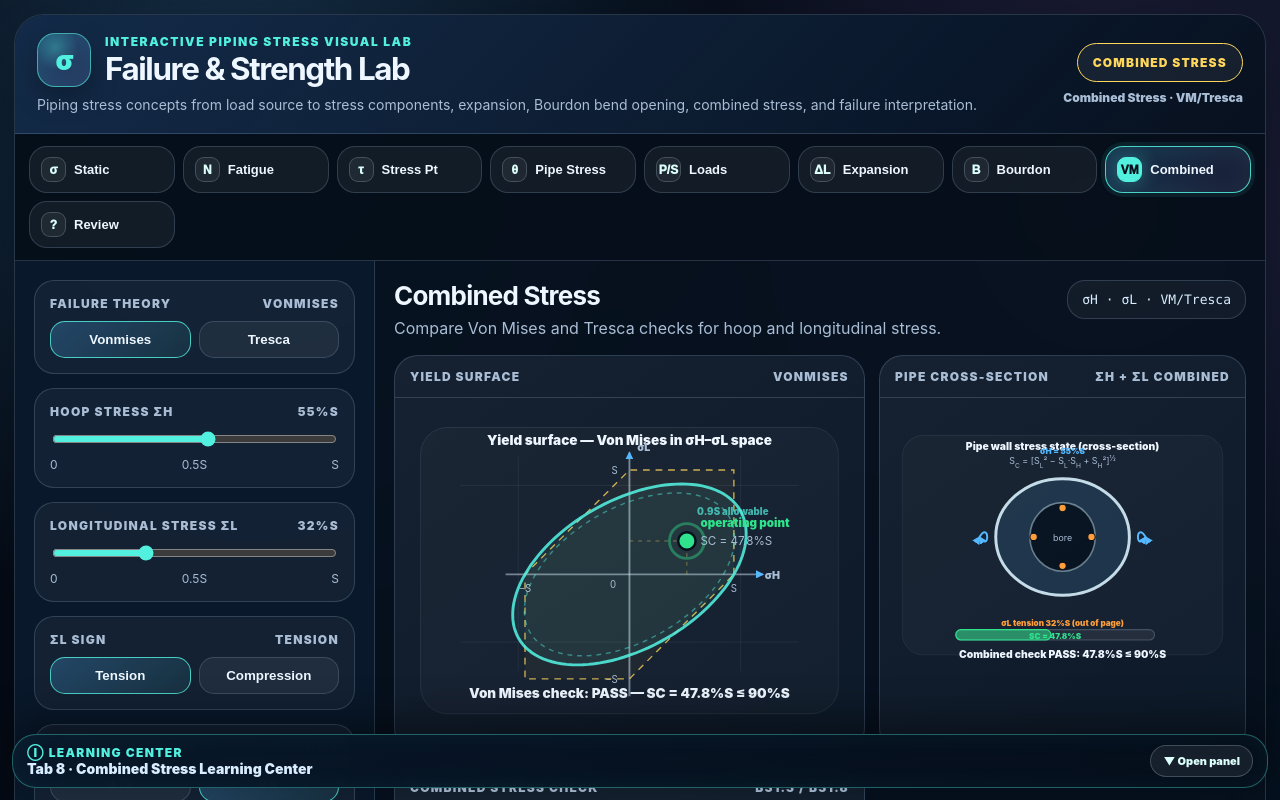
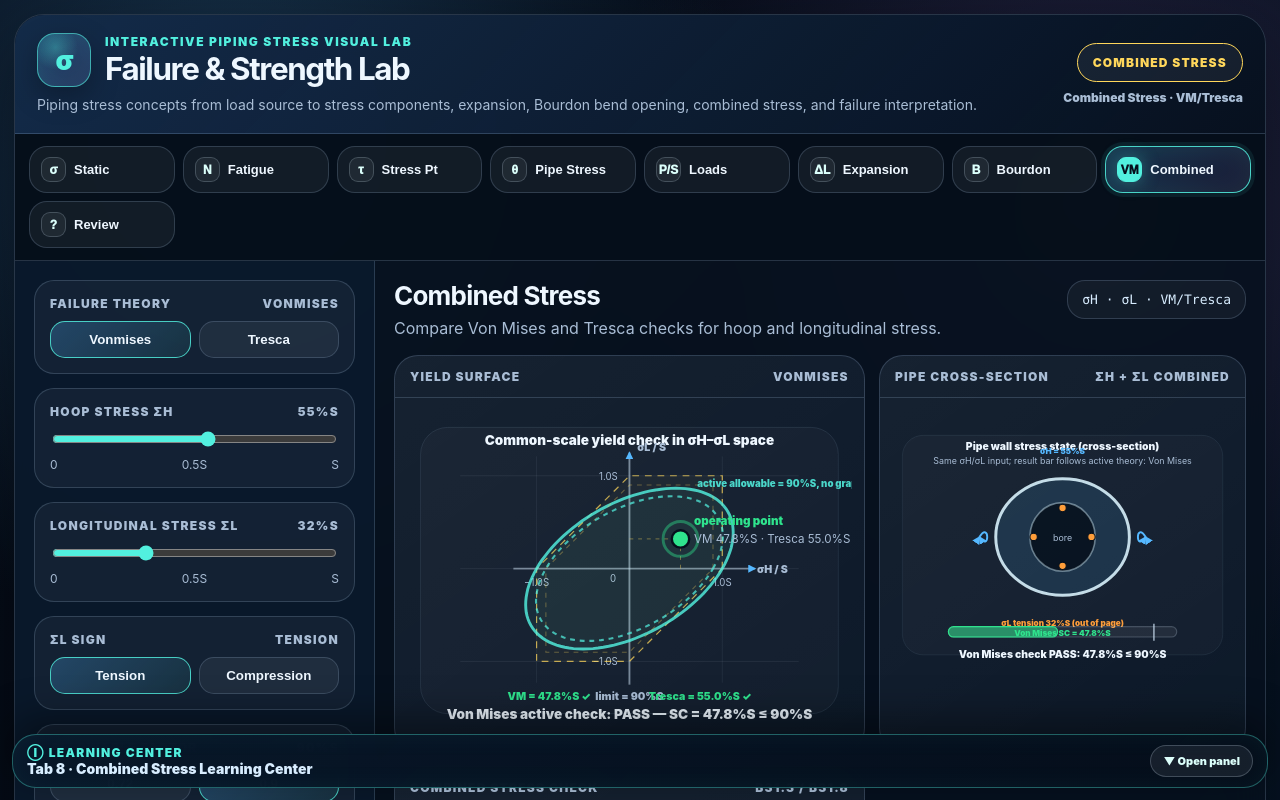
Before and after one commit to reallaksh19/PipingStressIllustration, a React (Vite) app in the folder failure-strength-lab-v3/: page / in a window 1280 px wide. Both pictures are taken after a click on the button "Combined Stress · VM/Tresca". Shown: the top 800 px of the page. Built offline with nearby package versions, Linux system fonts and the light colour scheme.

Commit message:
Fix combined stress VM Tresca scale comparison

```diff
--- a/failure-strength-lab-v3/src/components/CombinedStressTab.tsx
+++ b/failure-strength-lab-v3/src/components/CombinedStressTab.tsx
@@ -3,77 +3,110 @@ import { SvgDefs } from './SvgDefs';
 
 export type CombinedStressState = {
   sH: number;   // 0-100 hoop stress % of SMYS
-  sL: number;   // 0-100 longitudinal stress % of SMYS (can be + or -)
+  sL: number;   // 0-100 longitudinal stress % of SMYS, sign handled separately
   sLSign: 'tension' | 'compression';
   theory: 'vonmises' | 'tresca';
-  allowableFactor: number; // 0.72 | 0.90 — B31.3 vs B31.8 style
+  allowableFactor: number; // 0.72 | 0.90 style teaching limit
 };
 
-function clamp(n: number, lo = 0, hi = 1) { return Math.max(lo, Math.min(hi, n)); }
+type CombinedMetrics = {
+  sH: number;
+  sL: number;
+  vonMisesVal: number;
+  trescaVal: number;
+  activeVal: number;
+  activeName: 'Von Mises' | 'Tresca';
+  activePass: boolean;
+  vmPass: boolean;
+  trPass: boolean;
+};
+
+function clamp(n: number, lo = 0, hi = 1) {
+  return Math.max(lo, Math.min(hi, n));
+}
+
+function pct(n: number) {
+  return (n * 100).toFixed(1);
+}
+
+function combinedMetrics(state: CombinedStressState): CombinedMetrics {
+  const sH = state.sH / 100;
+  const sLRaw = state.sL / 100;
+  const sL = state.sLSign === 'compression' ? -sLRaw : sLRaw;
+  const vonMisesVal = Math.sqrt(Math.max(0, sH * sH - sH * sL + sL * sL));
+  const trescaVal = Math.max(Math.abs(sH - sL), Math.abs(sH), Math.abs(sL));
+  const activeVal = state.theory === 'vonmises' ? vonMisesVal : trescaVal;
+  const activeName = state.theory === 'vonmises' ? 'Von Mises' : 'Tresca';
+
+  return {
+    sH,
+    sL,
+    vonMisesVal,
+    trescaVal,
+    activeVal,
+    activeName,
+    activePass: activeVal <= state.allowableFactor,
+    vmPass: vonMisesVal <= state.allowableFactor,
+    trPass: trescaVal <= state.allowableFactor,
+  };
+}
+
+function vonMisesPoints(cx: number, cy: number, scale: number, factor = 1) {
+  return Array.from({ length: 121 }, (_, i) => {
+    const t = (i / 120) * 2 * Math.PI;
+    // σH² − σH·σL + σL² = 1, plotted on the same σH/σL axes as Tresca.
+    const px = (Math.cos(t) + 0.5 * Math.sin(t)) * factor;
+    const py = ((Math.sqrt(3) / 2) * Math.sin(t)) * factor;
+    return `${(cx + px * scale).toFixed(1)},${(cy - py * scale).toFixed(1)}`;
+  }).join(' ');
+}
+
+function trescaPoints(cx: number, cy: number, scale: number, factor = 1) {
+  const verts: [number, number][] = [
+    [1, 0], [1, 1], [0, 1], [-1, 0], [-1, -1], [0, -1],
+  ];
+  return verts
+    .map(([x, y]) => `${(cx + x * factor * scale).toFixed(1)},${(cy - y * factor * scale).toFixed(1)}`)
+    .join(' ');
+}
+
+function ratioColor(value: number, allowable: number) {
+  return value > allowable ? COLORS.red : value > allowable * 0.85 ? COLORS.orange : COLORS.green;
+}
 
 // ── Yield surface SVG ────────────────────────────────────────────────────────
 
 export function CombinedStressYieldSvg({ state }: { state: CombinedStressState }) {
-  const cx = 230, cy = 170, scale = 108; // scale: 1 unit (SMYS) = 108px
-  const sH = state.sH / 100;
-  const sLRaw = state.sL / 100;
-  const sL = state.sLSign === 'compression' ? -sLRaw : sLRaw;
+  const cx = 230;
+  const cy = 164;
+  const scale = 96; // one fixed scale: 1.0S = 96px for both VM and Tresca
   const AF = state.allowableFactor;
-
-  // Von Mises ellipse: σ1² - σ1σ2 + σ2² = 1
-  // We parametrise: x = cosθ + 0.5·sinθ, y = (√3/2)·sinθ  (rotated)
-  const vMPoints = Array.from({ length: 121 }, (_, i) => {
-    const t = (i / 120) * 2 * Math.PI;
-    const px = Math.cos(t) + 0.5 * Math.sin(t);
-    const py = (Math.sqrt(3) / 2) * Math.sin(t);
-    return `${(cx + px * scale).toFixed(1)},${(cy - py * scale).toFixed(1)}`;
-  }).join(' ');
-
-  // Tresca hexagon vertices (σ1-σ2 space at σ3=0)
-  const tVerts: [number, number][] = [
-    [1, 0], [1, 1], [0, 1], [-1, 0], [-1, -1], [0, -1],
-  ];
-  const trPoints = tVerts.map(([x, y]) =>
-    `${(cx + x * scale).toFixed(1)},${(cy - y * scale).toFixed(1)}`
-  ).join(' ');
-
-  // Current operating dot
-  const dotX = cx + sH * scale;
-  const dotY = cy - sL * scale;
-
-  // Combined stress checks
-  const vonMisesVal = Math.sqrt(sH * sH - sH * sL + sL * sL);
-  const tresca1 = Math.abs(sH - sL);
-  const tresca2 = Math.abs(sH);
-  const tresca3 = Math.abs(sL);
-  const trescaVal = Math.max(tresca1, tresca2, tresca3);
-  const checkVal = state.theory === 'vonmises' ? vonMisesVal : trescaVal;
-  const pass = checkVal <= AF;
-  const dotColor = pass ? COLORS.green : COLORS.red;
-
-  // B31.8 combined stress (Von Mises form): SC = [SL²-SL·SH+SH²]^0.5
-  const scPct = vonMisesVal * 100;
+  const m = combinedMetrics(state);
+  const dotX = cx + m.sH * scale;
+  const dotY = cy - m.sL * scale;
+  const activeColor = state.theory === 'vonmises' ? COLORS.cyan : COLORS.yellow;
+  const inactiveColor = state.theory === 'vonmises' ? COLORS.yellow : COLORS.cyan;
+  const dotColor = ratioColor(m.activeVal, AF);
 
   return (
-    <svg viewBox="0 0 460 340" role="img" aria-label="Yield surface — Von Mises ellipse and Tresca hexagon">
+    <svg viewBox="0 0 460 340" role="img" aria-label="Yield surface comparison — Von Mises ellipse and Tresca hexagon on common scale">
       <SvgDefs />
       <rect x="14" y="18" width="432" height="296" rx="28" fill="rgba(255,255,255,.023)" stroke="rgba(190,220,255,.10)" />
-      <path d="M55 78H405 M55 240H405 M115 48V270 M230 48V270 M345 48V270" stroke="rgba(216,237,255,.07)" />
+      <path d="M55 68H405 M55 164H405 M55 260H405 M134 48V282 M230 48V282 M326 48V282" stroke="rgba(216,237,255,.07)" />
 
       <text x="230" y="36" textAnchor="middle" className="label" fill={COLORS.cyan}>
-        Yield surface — {state.theory === 'vonmises' ? 'Von Mises' : 'Tresca'} in σH–σL space
+        Common-scale yield check in σH–σL space
       </text>
 
-      {/* axes */}
-      <path d={`M${cx - scale - 20} ${cy} H${cx + scale + 30}`}
+      {/* axes: both checks use these same S-based axes */}
+      <path d={`M${cx - scale - 24} ${cy} H${cx + scale + 34}`}
         stroke="rgba(216,237,255,.48)" strokeWidth="2" fill="none" markerEnd="url(#arrow)" />
-      <path d={`M${cx} ${cy + scale + 18} V${cy - scale - 18}`}
+      <path d={`M${cx} ${cy + scale + 24} V${cy - scale - 24}`}
         stroke="rgba(216,237,255,.48)" strokeWidth="2" fill="none" markerEnd="url(#arrow)" />
-      <text x={cx + scale + 32} y={cy + 5} fill="#a9bdd5" fontSize="11" fontWeight="900">σH</text>
-      <text x={cx + 8} y={cy - scale - 20} fill="#a9bdd5" fontSize="11" fontWeight="900">σL</text>
+      <text x={cx + scale + 36} y={cy + 5} fill="#a9bdd5" fontSize="11" fontWeight="900">σH / S</text>
+      <text x={cx + 8} y={cy - scale - 26} fill="#a9bdd5" fontSize="11" fontWeight="900">σL / S</text>
       <text x={cx - 20} y={cy + 14} fill="#a9bdd5" fontSize="10">0</text>
-      {/* SMYS tick labels */}
-      {([[-1,'−S'],[1,'S']] as const).map(([v, lbl]) => {
+      {([[-1, '−1.0S'], [1, '1.0S']] as const).map(([v, lbl]) => {
         const n = Number(v);
         return <g key={lbl as string}>
           <text x={cx + n * scale} y={cy + 18} textAnchor="middle" fill="#a9bdd5" fontSize="10">{lbl as string}</text>
@@ -81,69 +114,68 @@ export function CombinedStressYieldSvg({ state }: { state: CombinedStressState }
         </g>;
       })}
 
-      {/* Tresca hexagon */}
-      <polygon points={trPoints}
-        fill="rgba(255,215,91,.06)" stroke={COLORS.yellow}
-        strokeWidth={state.theory === 'tresca' ? 3 : 1.4}
-        strokeDasharray={state.theory === 'tresca' ? '' : '7 6'} opacity=".78" />
+      {/* Full-strength reference surfaces. These never rescale when the theory toggles. */}
+      <polygon points={trescaPoints(cx, cy, scale, 1)}
+        fill="rgba(255,215,91,.045)" stroke={COLORS.yellow}
+        strokeWidth={state.theory === 'tresca' ? 3 : 1.25}
+        strokeDasharray={state.theory === 'tresca' ? '' : '7 6'} opacity=".74" />
+      <polyline points={vonMisesPoints(cx, cy, scale, 1)}
+        fill="rgba(82,240,223,.055)" stroke={COLORS.cyan}
+        strokeWidth={state.theory === 'vonmises' ? 3 : 1.25}
+        strokeDasharray={state.theory === 'vonmises' ? '' : '7 6'} opacity=".82" />
 
-      {/* Von Mises ellipse */}
-      <polyline points={vMPoints}
-        fill="rgba(82,240,223,.07)" stroke={COLORS.cyan}
-        strokeWidth={state.theory === 'vonmises' ? 3 : 1.4}
-        strokeDasharray={state.theory === 'vonmises' ? '' : '7 6'} opacity=".88" />
-
-      {/* allowable surface (scaled) */}
-      <polyline
-        points={Array.from({ length: 121 }, (_, i) => {
-          const t = (i / 120) * 2 * Math.PI;
-          const px = (Math.cos(t) + 0.5 * Math.sin(t)) * AF;
-          const py = (Math.sqrt(3) / 2) * Math.sin(t) * AF;
-          return `${(cx + px * scale).toFixed(1)},${(cy - py * scale).toFixed(1)}`;
-        }).join(' ')}
-        fill="none" stroke={COLORS.cyan}
-        strokeWidth="1.5" strokeDasharray="5 5" opacity=".45" />
-      <text x={cx + AF * scale * 0.72} y={cy - AF * scale * 0.55 - 8}
-        fill={COLORS.cyan} fontSize="10" fontWeight="900" opacity=".7">
-        {AF}S allowable
+      {/* Allowable envelopes: same AF factor, same axes, different geometry. */}
+      <polygon points={trescaPoints(cx, cy, scale, AF)}
+        fill="none" stroke={state.theory === 'tresca' ? COLORS.yellow : inactiveColor}
+        strokeWidth={state.theory === 'tresca' ? 2.2 : 1.1}
+        strokeDasharray="5 5" opacity={state.theory === 'tresca' ? .72 : .32} />
+      <polyline points={vonMisesPoints(cx, cy, scale, AF)}
+        fill="none" stroke={state.theory === 'vonmises' ? COLORS.cyan : inactiveColor}
+        strokeWidth={state.theory === 'vonmises' ? 2.2 : 1.1}
+        strokeDasharray="5 5" opacity={state.theory === 'vonmises' ? .72 : .32} />
+      <text x={300} y={80} fill={activeColor} fontSize="10" fontWeight="900" opacity=".88">
+        active allowable = {(AF * 100).toFixed(0)}%S, no graph rescale
       </text>
 
-      {/* crosshairs */}
+      {/* crosshairs and operating point */}
       <path d={`M${dotX} ${cy} V${dotY}`} stroke="rgba(255,215,91,.42)" strokeDasharray="4 5" />
       <path d={`M${cx} ${dotY} H${dotX}`} stroke="rgba(255,215,91,.42)" strokeDasharray="4 5" />
-
-      {/* operating point */}
       <circle cx={dotX} cy={dotY} r="9" fill={dotColor} stroke="#06101d" strokeWidth="2.5" />
       <circle cx={dotX} cy={dotY} r="18" fill="none" stroke={dotColor} strokeOpacity=".42" strokeWidth="3" />
-      <text x={Math.min(dotX + 14, 390)} y={Math.max(dotY - 14, 34)} fill={dotColor} fontSize="12" fontWeight="900">
+      <text x={Math.min(dotX + 14, 390)} y={Math.max(dotY - 14, 38)} fill={dotColor} fontSize="12" fontWeight="900">
         operating point
       </text>
-      <text x={Math.min(dotX + 14, 390)} y={Math.max(dotY + 4, 50)} className="muted">
-        SC = {scPct.toFixed(1)}%S
+      <text x={Math.min(dotX + 14, 390)} y={Math.max(dotY + 4, 54)} className="muted">
+        VM {pct(m.vonMisesVal)}%S · Tresca {pct(m.trescaVal)}%S
       </text>
 
-      <text x="230" y="298" textAnchor="middle" className="caseLabel"
-        fill={pass ? COLORS.green : COLORS.red}>
-        {pass
-          ? `${state.theory === 'vonmises' ? 'Von Mises' : 'Tresca'} check: PASS — SC = ${scPct.toFixed(1)}%S ≤ ${(AF*100).toFixed(0)}%S`
-          : `${state.theory === 'vonmises' ? 'Von Mises' : 'Tresca'} check: FAIL — SC = ${scPct.toFixed(1)}%S > ${(AF*100).toFixed(0)}%S`
-        }
+      <text x="104" y="300" textAnchor="start" fill={m.vmPass ? COLORS.green : COLORS.red} fontSize="11" fontWeight="900">
+        VM = {pct(m.vonMisesVal)}%S {m.vmPass ? '✓' : '✗'}
+      </text>
+      <text x="230" y="300" textAnchor="middle" fill="#a9bdd5" fontSize="11" fontWeight="900">
+        limit = {(AF * 100).toFixed(0)}%S
+      </text>
+      <text x="356" y="300" textAnchor="end" fill={m.trPass ? COLORS.green : COLORS.red} fontSize="11" fontWeight="900">
+        Tresca = {pct(m.trescaVal)}%S {m.trPass ? '✓' : '✗'}
+      </text>
+      <text x="230" y="320" textAnchor="middle" className="caseLabel" fill={m.activePass ? COLORS.green : COLORS.red}>
+        {m.activeName} active check: {m.activePass ? 'PASS' : 'FAIL'} — SC = {pct(m.activeVal)}%S {m.activePass ? '≤' : '>'} {(AF * 100).toFixed(0)}%S
       </text>
     </svg>
   );
 }
 
-// ─── Mohr-circle-style stress element (pipe cross-section view) ──────────────
+// ─── Pipe cross-section view ─────────────────────────────────────────────────
 
 export function CombinedStressPipeSection({ state }: { state: CombinedStressState }) {
-  const sH = state.sH / 100;
-  const sLraw = state.sL / 100;
-  const sL = state.sLSign === 'compression' ? -sLraw : sLraw;
-  const sc  = Math.sqrt(sH * sH - sH * sL + sL * sL);
-  const scColor = sc > state.allowableFactor ? COLORS.red : sc > state.allowableFactor * 0.85 ? COLORS.orange : COLORS.green;
-  const cx = 230, cy = 155, ro = 78, ri = 48;
-  const hoopExpand = sH * 22;
-  const ovalise    = Math.abs(sL) * 14;
+  const m = combinedMetrics(state);
+  const scColor = ratioColor(m.activeVal, state.allowableFactor);
+  const cx = 230;
+  const cy = 155;
+  const ro = 78;
+  const ri = 48;
+  const hoopExpand = Math.abs(m.sH) * 22;
+  const ovalise = Math.abs(m.sL) * 14;
 
   return (
     <svg viewBox="0 0 460 340" role="img" aria-label="Pipe cross-section showing combined stress state">
@@ -151,7 +183,7 @@ export function CombinedStressPipeSection({ state }: { state: CombinedStressStat
       <rect x="14" y="18" width="432" height="296" rx="28" fill="rgba(255,255,255,.023)" stroke="rgba(190,220,255,.10)" />
       <text x="230" y="38" textAnchor="middle" className="label" fill={COLORS.cyan}>Pipe wall stress state (cross-section)</text>
       <text x="230" y="57" textAnchor="middle" className="muted">
-        S<tspan baselineShift="sub" fontSize="9">C</tspan> = [S<tspan baselineShift="sub" fontSize="9">L</tspan>² − S<tspan baselineShift="sub" fontSize="9">L</tspan>·S<tspan baselineShift="sub" fontSize="9">H</tspan> + S<tspan baselineShift="sub" fontSize="9">H</tspan>²]<tspan dy="-4" fontSize="10">½</tspan>
+        Same σH/σL input; result bar follows active theory: {m.activeName}
       </text>
 
       {/* pipe annulus */}
@@ -163,9 +195,9 @@ export function CombinedStressPipeSection({ state }: { state: CombinedStressStat
 
       {/* hoop stress arrows */}
       {state.sH > 5 && <>
-        <path d={`M${cx - ro - hoopExpand - 22} ${cy} C${cx - ro - hoopExpand - 8} ${cy-22},${cx - ro - hoopExpand - 8} ${cy+22},${cx - ro - hoopExpand - 22} ${cy}`}
+        <path d={`M${cx - ro - hoopExpand - 22} ${cy} C${cx - ro - hoopExpand - 8} ${cy - 22},${cx - ro - hoopExpand - 8} ${cy + 22},${cx - ro - hoopExpand - 22} ${cy}`}
           stroke={COLORS.blue} strokeWidth="2.6" fill="none" markerStart="url(#arrowStart)" markerEnd="url(#arrow)" />
-        <path d={`M${cx + ro + hoopExpand + 22} ${cy} C${cx + ro + hoopExpand + 8} ${cy-22},${cx + ro + hoopExpand + 8} ${cy+22},${cx + ro + hoopExpand + 22} ${cy}`}
+        <path d={`M${cx + ro + hoopExpand + 22} ${cy} C${cx + ro + hoopExpand + 8} ${cy - 22},${cx + ro + hoopExpand + 8} ${cy + 22},${cx + ro + hoopExpand + 22} ${cy}`}
           stroke={COLORS.blue} strokeWidth="2.6" fill="none" markerStart="url(#arrowStart)" markerEnd="url(#arrow)" />
         <text x={cx} y={cy - ro - hoopExpand - 22} textAnchor="middle"
           fill={COLORS.blue} fontSize="11" fontWeight="900">σH = {state.sH}%S</text>
@@ -174,17 +206,17 @@ export function CombinedStressPipeSection({ state }: { state: CombinedStressStat
       {/* longitudinal stress: in/out of plane shown as dot/cross */}
       {state.sL > 5 && (
         state.sLSign === 'tension' ? <>
-          {[[-ro*0.5,0],[ro*0.5,0],[0,-ro*0.5],[0,ro*0.5]].map(([dx,dy],i) => (
-            <circle key={i} cx={cx+dx} cy={cy+dy} r="5"
+          {[[-ro * 0.5, 0], [ro * 0.5, 0], [0, -ro * 0.5], [0, ro * 0.5]].map(([dx, dy], i) => (
+            <circle key={i} cx={cx + dx} cy={cy + dy} r="5"
               fill={COLORS.orange} stroke="#06101d" strokeWidth="1.5" />
           ))}
           <text x={cx} y={cy + ro + hoopExpand + 30} textAnchor="middle"
             fill={COLORS.orange} fontSize="11" fontWeight="900">σL tension {state.sL}%S (out of page)</text>
         </> : <>
-          {[[-ro*0.5,0],[ro*0.5,0],[0,-ro*0.5],[0,ro*0.5]].map(([dx,dy],i) => (
+          {[[-ro * 0.5, 0], [ro * 0.5, 0], [0, -ro * 0.5], [0, ro * 0.5]].map(([dx, dy], i) => (
             <g key={i}>
-              <circle cx={cx+dx} cy={cy+dy} r="6" fill="rgba(255,158,58,.22)" stroke={COLORS.orange} strokeWidth="2" />
-              <path d={`M${cx+dx-4} ${cy+dy-4} L${cx+dx+4} ${cy+dy+4} M${cx+dx+4} ${cy+dy-4} L${cx+dx-4} ${cy+dy+4}`}
+              <circle cx={cx + dx} cy={cy + dy} r="6" fill="rgba(255,158,58,.22)" stroke={COLORS.orange} strokeWidth="2" />
+              <path d={`M${cx + dx - 4} ${cy + dy - 4} L${cx + dx + 4} ${cy + dy + 4} M${cx + dx + 4} ${cy + dy - 4} L${cx + dx - 4} ${cy + dy + 4}`}
                 stroke={COLORS.orange} strokeWidth="2.5" strokeLinecap="round" />
             </g>
           ))}
@@ -193,18 +225,19 @@ export function CombinedStressPipeSection({ state }: { state: CombinedStressStat
         </>
       )}
 
-      {/* SC result bar */}
-      <rect x={86} y={280} width="268" height="14" rx="7"
+      {/* Active-theory result bar */}
+      <rect x={76} y={276} width="308" height="14" rx="7"
         fill="rgba(255,255,255,.06)" stroke="rgba(216,237,255,.22)" strokeWidth="1.5" />
-      <rect x={86} y={280} width={clamp(sc, 0, 1) * 268} height="14" rx="7"
+      <rect x={76} y={276} width={clamp(m.activeVal, 0, 1) * 308} height="14" rx="7"
         fill={`${scColor}88`} stroke={scColor} strokeWidth="1.5" />
-      <text x="220" y="293" textAnchor="middle" fill={scColor} fontSize="11" fontWeight="900">
-        SC = {(sc * 100).toFixed(1)}%S
+      <path d={`M${76 + clamp(state.allowableFactor, 0, 1) * 308} 272 V295`} stroke="rgba(216,237,255,.72)" strokeWidth="2" />
+      <text x="230" y="289" textAnchor="middle" fill={scColor} fontSize="11" fontWeight="900">
+        {m.activeName} SC = {pct(m.activeVal)}%S
       </text>
       <text x="230" y="318" textAnchor="middle" className="caseLabel" fill={scColor}>
-        {sc <= state.allowableFactor
-          ? `Combined check PASS: ${(sc*100).toFixed(1)}%S ≤ ${(state.allowableFactor*100).toFixed(0)}%S`
-          : `Combined check FAIL: ${(sc*100).toFixed(1)}%S > ${(state.allowableFactor*100).toFixed(0)}%S`}
+        {m.activePass
+          ? `${m.activeName} check PASS: ${pct(m.activeVal)}%S ≤ ${(state.allowableFactor * 100).toFixed(0)}%S`
+          : `${m.activeName} check FAIL: ${pct(m.activeVal)}%S > ${(state.allowableFactor * 100).toFixed(0)}%S`}
       </text>
     </svg>
   );
@@ -213,51 +246,43 @@ export function CombinedStressPipeSection({ state }: { state: CombinedStressStat
 // ─── Readout panel ────────────────────────────────────────────────────────────
 
 export function CombinedStressReadout({ state }: { state: CombinedStressState }) {
-  const sH = state.sH / 100;
-  const sLraw = state.sL / 100;
-  const sL = state.sLSign === 'compression' ? -sLraw : sLraw;
-  const vonMisesVal = Math.sqrt(sH*sH - sH*sL + sL*sL);
-  const trescaVal   = Math.max(Math.abs(sH - sL), Math.abs(sH), Math.abs(sL));
+  const m = combinedMetrics(state);
   const AF = state.allowableFactor;
-  const vmPass = vonMisesVal <= AF;
-  const trPass = trescaVal   <= AF;
-  const checkVal = state.theory === 'vonmises' ? vonMisesVal : trescaVal;
-  const pass = checkVal <= AF;
-  const color = pass ? COLORS.green : COLORS.red;
+  const color = m.activePass ? COLORS.green : COLORS.red;
 
   return (
     <div className="interp stress-readout">
       <span className="badge" style={{ color }}>
-        {state.theory === 'vonmises' ? 'Von Mises criterion' : 'Tresca criterion'}
+        {m.activeName} criterion · fixed σH/σL scale
       </span>
       <h3 className="result-title">
-        {pass ? 'Combined stress check: PASS' : 'Combined stress check: FAIL'}
+        {m.activePass ? 'Combined stress check: PASS' : 'Combined stress check: FAIL'}
       </h3>
       <p className="copy">
-        The combined stress S<sub>C</sub> accounts for both hoop and longitudinal stress acting simultaneously. For a thin-wall pipeline, the 2-D Von Mises form is S<sub>C</sub> = [S<sub>L</sub>² − S<sub>L</sub>·S<sub>H</sub> + S<sub>H</sub>²]<sup>½</sup>. ASME B31.8 clause 833.4(a)–(2) requires S<sub>C</sub> ≤ 0.9·S·T. ASME B31.3 uses a similar allowable stress S<sub>h</sub> for sustained cases.
+        Von Mises and Tresca are now compared from the same hoop/longitudinal input point and the same S-based graph scale. The toggle changes the active acceptance geometry, not the axis scale or the stress inputs. Use this as a theory comparison; route-specific B31.3 acceptance still needs the proper paragraph family and project data.
       </p>
       <div className="table">
         <div><span>σH input</span><b>{state.sH}%S ({state.sH > 67 ? 'high — rupture zone' : 'moderate'})</b></div>
         <div><span>σL input</span><b>{state.sL}%S {state.sLSign}</b></div>
         <div><span>Von Mises SC</span>
-          <b style={{ color: vmPass ? COLORS.green : COLORS.red }}>
-            {(vonMisesVal*100).toFixed(1)}%S {vmPass ? '✓' : '✗'} vs {(AF*100).toFixed(0)}%S
+          <b style={{ color: m.vmPass ? COLORS.green : COLORS.red }}>
+            {pct(m.vonMisesVal)}%S {m.vmPass ? '✓' : '✗'} vs {(AF * 100).toFixed(0)}%S
           </b>
         </div>
         <div><span>Tresca SC</span>
-          <b style={{ color: trPass ? COLORS.green : COLORS.red }}>
-            {(trescaVal*100).toFixed(1)}%S {trPass ? '✓' : '✗'} vs {(AF*100).toFixed(0)}%S
+          <b style={{ color: m.trPass ? COLORS.green : COLORS.red }}>
+            {pct(m.trescaVal)}%S {m.trPass ? '✓' : '✗'} vs {(AF * 100).toFixed(0)}%S
           </b>
         </div>
-        <div><span>Active theory</span><b>{state.theory === 'vonmises' ? 'Von Mises (energy, ellipse)' : 'Tresca (shear, hexagon)'}</b></div>
+        <div><span>Active theory</span><b>{state.theory === 'vonmises' ? 'Von Mises (energy, ellipse)' : 'Tresca (maximum shear, hexagon)'}</b></div>
       </div>
       <div className="bucket" style={{ borderColor: 'rgba(82,240,223,.28)' }}>
-        <b>Why Von Mises for pipelines?</b>
-        <span className="copy">Von Mises is slightly less conservative than Tresca (ellipse is ~15% larger). PDO GU969 and ASME B31.8 both specify Von Mises for combined stress assessment of ductile steel pipelines.</span>
+        <b>Scale correction</b>
+        <span className="copy">Both surfaces use σH/S and σL/S axes. The dashed allowable envelope is scaled by the allowable factor; the graph itself does not resize when switching between Von Mises and Tresca.</span>
       </div>
       <div className="bucket" style={{ borderColor: 'rgba(255,215,91,.28)' }}>
-        <b>B31.3 vs B31.8 allowable</b>
-        <span className="copy">B31.3 compares sustained SL against 1.0·Sh. B31.8 uses the combined Von Mises SC ≤ 0.9·S·T. The slider lets you compare both allowable factors.</span>
+        <b>Engineering boundary</b>
+        <span className="copy">Von Mises and Tresca are useful combined-stress theory screens. They do not replace B31.3 route selection for pressure design, sustained, occasional, or displacement stress checks.</span>
       </div>
     </div>
   );
```
